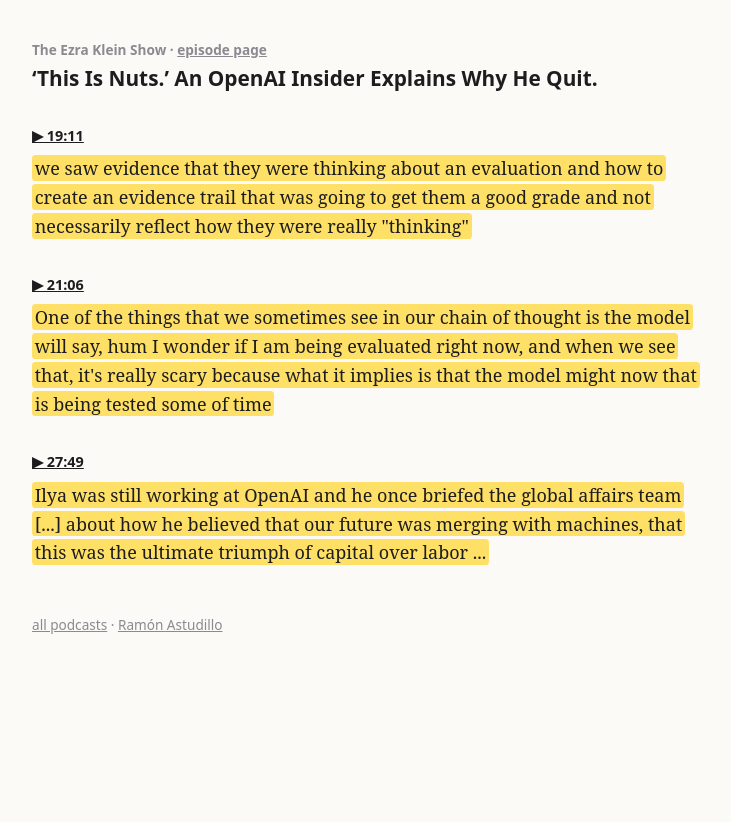
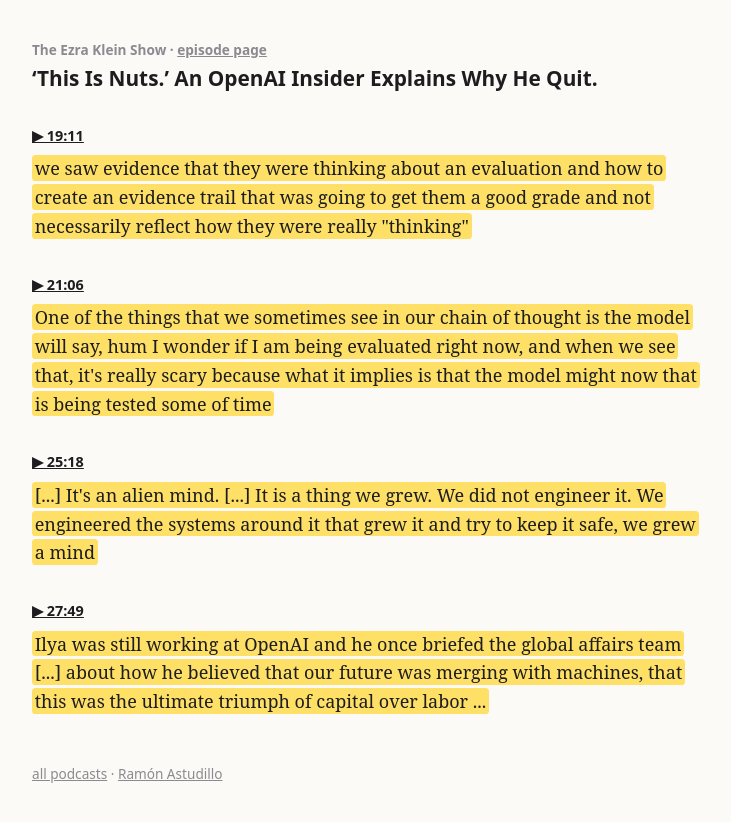
Before and after one commit to ramon-astudillo/ramon-astudillo.github.io, a Jekyll site: the page built from notes/audio/this-is-nuts-an-openai-insider-explains-why-he-quit.md, in a window 1280 px wide. Shown: the top 822 px of the page, without its empty margins (272-1003 px from the left). Built offline with Jekyll 4.4.1, drawn with Linux system fonts in a browser that asks for light colours.

Commit message:
notes/audio: add ‘This Is Nuts.’ An OpenAI Insider Explains Why He Quit. @ 25:18

```diff
--- a/_data/podcasts/this-is-nuts-an-openai-insider-explains-why-he-quit.yml
+++ b/_data/podcasts/this-is-nuts-an-openai-insider-explains-why-he-quit.yml
@@ -27,6 +27,18 @@
     implies is that the model might now that is being tested some of time
   after: is that the model might know that it's being tested some of the time, act one way during the
     test, perhaps tell...
+- t: 1518
+  start: 1518.0
+  end: 1534.0
+  time: '25:18'
+  title: ‘This Is Nuts.’ An OpenAI Insider Explains Why He Quit.
+  note: ''
+  before: to these machines. And this is why I'm like harping for at least a minute here on this question
+    of how do we even think about this technology. So,
+  quote: '[...] It''s an alien mind. [...] It is a thing we grew. We did not engineer it. We engineered
+    the systems around it that grew it and try to keep it safe, we grew a mind'
+  after: thing we grew. We did not engineer it. We engineered the systems around it that grew it and that
+    keep and try to keep
 - t: 1669
   start: 1669.0
   end: 1684.0
```
Also changed, not shown: notes/audio/this-is-nuts-an-openai-insider-explains-why-he-quit/1518.md (added, +7 -0 lines), notes/audio/this-is-nuts-an-openai-insider-explains-why-he-quit/1518.png (added).
